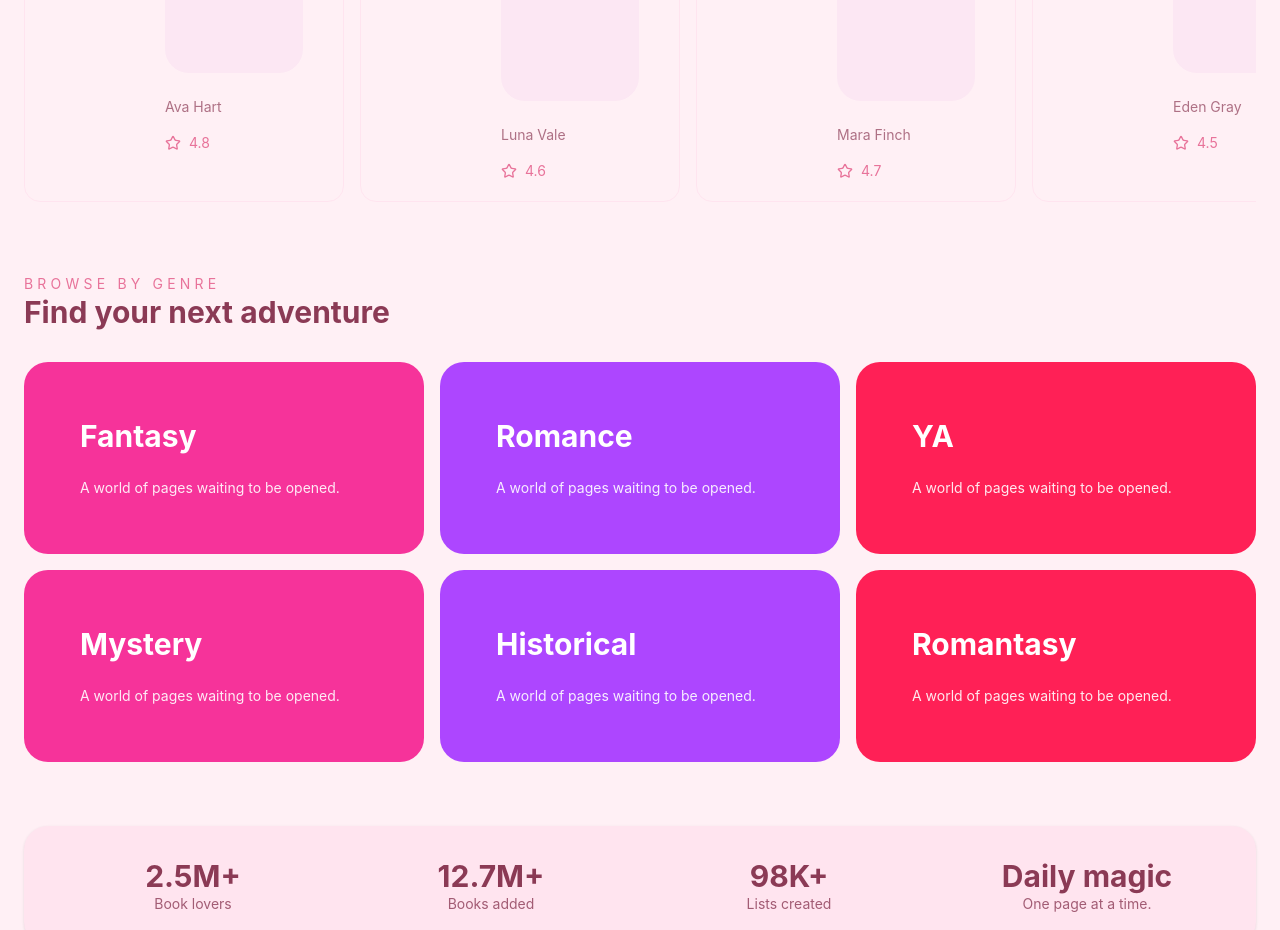
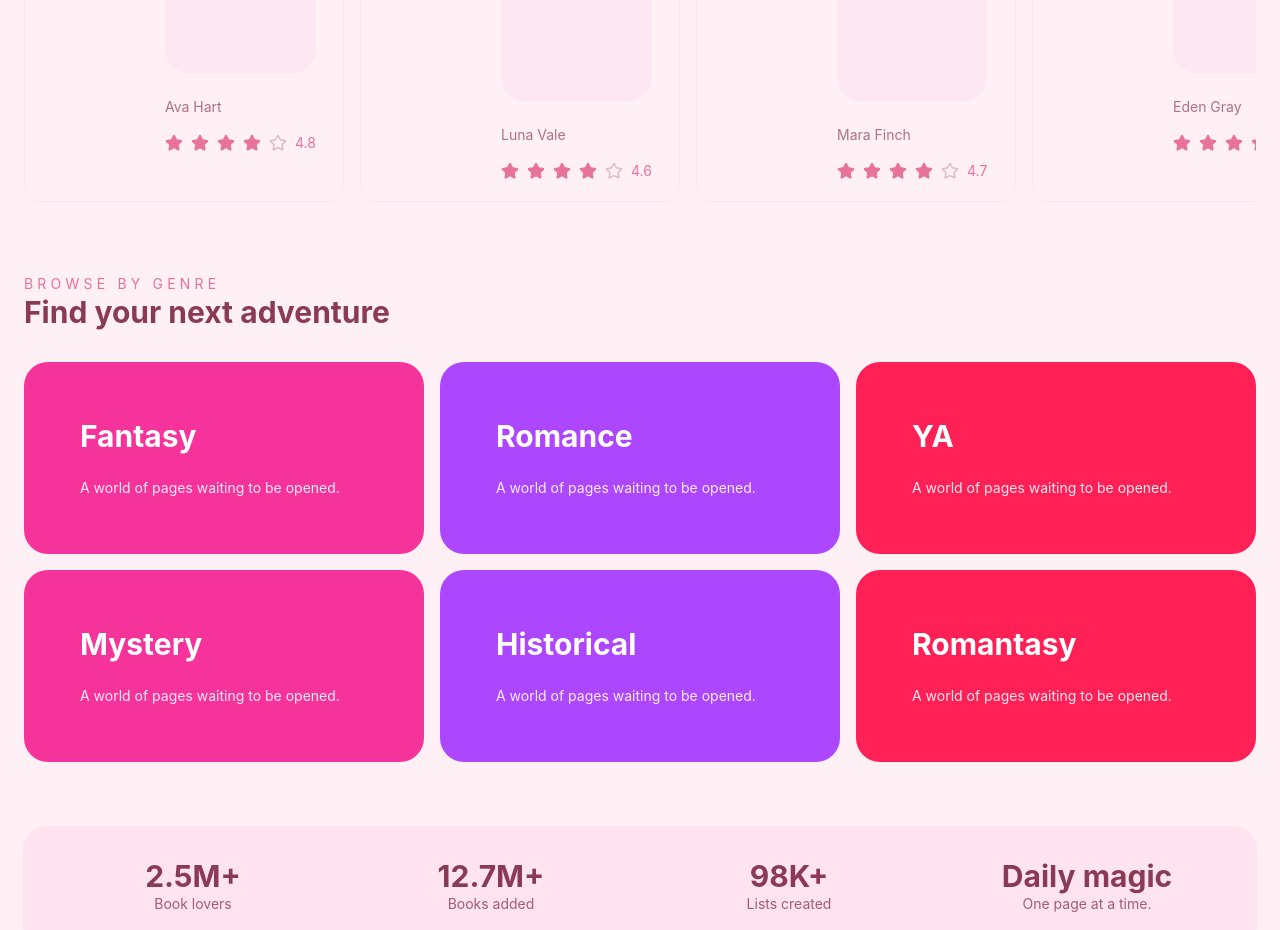
Before and after one commit to anjiabdallah/Bookify, a React (Vite) app in the folder client/: page / in a window 1280 px wide. Shown: the part 1260-2190 px from the top of the page. Built offline with nearby package versions, Linux system fonts and the light colour scheme.

Commit message:
create StarRating component

```diff
--- /dev/null
+++ b/client/src/components/StarRating.tsx
@@ -0,0 +1,58 @@
+import { Star } from 'lucide-react';
+
+type StarRatingProps = {
+  value?: number | null;
+  onChange?: (value: number) => void;
+  max?: number;
+  size?: number;
+  className?: string;
+};
+
+function StarRating({
+  value = 0,
+  onChange,
+  max = 5,
+  size = 18,
+  className = '',
+}: StarRatingProps) {
+  const currentRating = value ?? 0;
+  const isInteractive = typeof onChange === 'function';
+
+  return (
+    <div className={`flex items-center gap-2 ${className}`.trim()}>
+      {Array.from({ length: max }, (_, index) => {
+        const starValue = index + 1;
+        const isSelected = currentRating >= starValue;
+        const icon = (
+          <Star
+            size={size}
+            fill={isSelected ? 'currentColor' : 'none'}
+            className={isSelected ? 'text-primary fill-current' : 'text-base-content/30'}
+          />
+        );
+
+        if (isInteractive) {
+          return (
+            <button
+              key={starValue}
+              type="button"
+              aria-label={`Rate ${starValue} star${starValue === 1 ? '' : 's'}`}
+              onClick={() => onChange(starValue)}
+              className="btn btn-ghost btn-square btn-sm p-0"
+            >
+              {icon}
+            </button>
+          );
+        }
+
+        return (
+          <span key={starValue} className="inline-flex">
+            {icon}
+          </span>
+        );
+      })}
+    </div>
+  );
+}
+
+export default StarRating;
--- a/client/src/pages/BookDetailPage.tsx
+++ b/client/src/pages/BookDetailPage.tsx
@@ -1,9 +1,9 @@
-import { Star } from 'lucide-react';
 import { useEffect, useState } from 'react';
 import { useParams } from 'react-router-dom';
 
 import BackButton from '../components/BackButton';
 import PageSectionHeader from '../components/PageSectionHeader';
+import StarRating from '../components/StarRating';
 import { useAuth } from '../context/useAuth';
 import { useAsync } from '../hooks/useAsync';
 import { requestServer } from '../lib/requestServer';
@@ -164,22 +164,7 @@ function BookDetailPage() {
                       <label className="label">
                         <span className="label-text">Rate it now</span>
                       </label>
-                      <div className="flex items-center gap-2">
-                        {[1, 2, 3, 4, 5].map(value => (
-                          <button
-                            key={value}
-                            type="button"
-                            className="btn btn-ghost btn-square btn-sm p-0"
-                            onClick={() => setSelectedRating(value)}
-                          >
-                            <Star
-                              size={18}
-                              fill={selectedRating >= value ? 'currentColor' : 'none'}
-                              className={selectedRating >= value ? 'text-primary fill-current' : 'text-base-content/30'}
-                            />
-                          </button>
-                        ))}
-                      </div>
+                      <StarRating value={selectedRating} onChange={setSelectedRating} />
                       <p className="text-sm text-base-content/60 mt-2">Optional: choose a rating when you save this book as Read.</p>
                     </div>
                   )}
--- a/client/src/pages/HomePage.tsx
+++ b/client/src/pages/HomePage.tsx
@@ -1,10 +1,11 @@
-import { BookOpen, Search, Star, Users, Plus, ChevronRight } from 'lucide-react';
+import { BookOpen, Search, Users, Plus, ChevronRight } from 'lucide-react';
 import { useState } from 'react';
 import { Link, useNavigate } from 'react-router-dom';
 
 import BookCard from '../components/BookCard';
 import PageCard from '../components/PageCard';
 import PageSectionHeader from '../components/PageSectionHeader';
+import StarRating from '../components/StarRating';
 import { useAuth } from '../context/useAuth';
 
 const trendingBooks = [
@@ -130,9 +131,8 @@ function HomePage() {
                   <div className="h-56 rounded-3xl bg-pink-100" />
                   <p className="mt-6 text-sm text-base-content/70">{book.author}</p>
                   <div className="mt-4 flex items-center gap-2 text-sm text-primary">
-                    <Star size={16} />
-                    {' '}
-                    {book.rating}
+                    <StarRating value={book.rating} />
+                    <span>{book.rating.toFixed(1)}</span>
                   </div>
                 </BookCard>
               ))}
--- a/client/src/pages/MyBooksPage.tsx
+++ b/client/src/pages/MyBooksPage.tsx
@@ -1,9 +1,10 @@
-import { BookOpen, Bookmark, CheckCircle, Star, XCircle } from 'lucide-react';
+import { BookOpen, Bookmark, CheckCircle, XCircle } from 'lucide-react';
 import { type ReactNode, useEffect, useMemo } from 'react';
 import { Link, useNavigate } from 'react-router-dom';
 
 import BookCard from '../components/BookCard';
 import PageCard from '../components/PageCard';
+import StarRating from '../components/StarRating';
 import { useAuth } from '../context/useAuth';
 import { useAsync } from '../hooks/useAsync';
 import { requestServer } from '../lib/requestServer';
@@ -232,22 +233,10 @@ function MyBooksPage() {
                             >
                               {status === 'read'
                                 ? (
-                                    <div className="flex items-center gap-2">
-                                      {[1, 2, 3, 4, 5].map(value => (
-                                        <button
-                                          key={value}
-                                          type="button"
-                                          onClick={() => handleRate(book, value)}
-                                          className="btn btn-ghost btn-square btn-sm p-0"
-                                        >
-                                          <Star
-                                            size={18}
-                                            fill={book.rating && book.rating >= value ? 'currentColor' : 'none'}
-                                            className={book.rating && book.rating >= value ? 'text-primary fill-current' : 'text-base-content/30'}
-                                          />
-                                        </button>
-                                      ))}
-                                    </div>
+                                    <StarRating
+                                      value={book.rating ?? 0}
+                                      onChange={value => handleRate(book, value)}
+                                    />
                                   )
                                 : (
                                     <div className="flex items-center gap-1 text-primary">
--- a/client/src/pages/SearchPage.tsx
+++ b/client/src/pages/SearchPage.tsx
@@ -1,5 +1,5 @@
 import { zodResolver } from '@hookform/resolvers/zod';
-import { Search, Star } from 'lucide-react';
+import { Search } from 'lucide-react';
 import { useCallback, useEffect, useMemo, useState } from 'react';
 import { useForm } from 'react-hook-form';
 import { Link, useLocation, useNavigate } from 'react-router-dom';
@@ -7,6 +7,7 @@ import { z } from 'zod';
 
 import BookCard from '../components/BookCard';
 import PageCard from '../components/PageCard';
+import StarRating from '../components/StarRating';
 import { useAuth } from '../context/useAuth';
 import { useAsync } from '../hooks/useAsync';
 import { requestServer } from '../lib/requestServer';
@@ -222,22 +223,7 @@ function SearchPage() {
                     <label className="label">
                       <span className="label-text">Rate it now</span>
                     </label>
-                    <div className="flex items-center gap-2">
-                      {[1, 2, 3, 4, 5].map(value => (
-                        <button
-                          key={value}
-                          type="button"
-                          className="btn btn-ghost btn-square btn-sm p-0"
-                          onClick={() => setSelectedRating(value)}
-                        >
-                          <Star
-                            size={18}
-                            fill={selectedRating >= value ? 'currentColor' : 'none'}
-                            className={selectedRating >= value ? 'text-primary fill-current' : 'text-base-content/30'}
-                          />
-                        </button>
-                      ))}
-                    </div>
+                    <StarRating value={selectedRating} onChange={setSelectedRating} />
                     <p className="text-sm text-base-content/60 mt-2">Choose a star rating before you save this book as Read.</p>
                   </div>
                 )}
```
